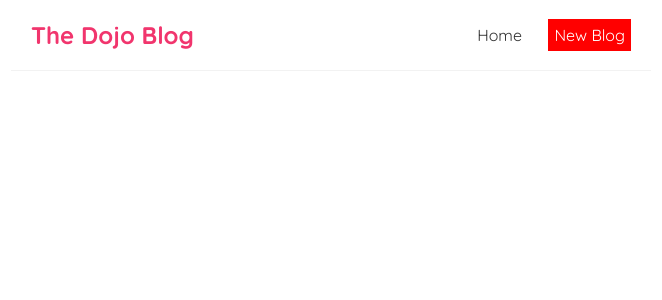
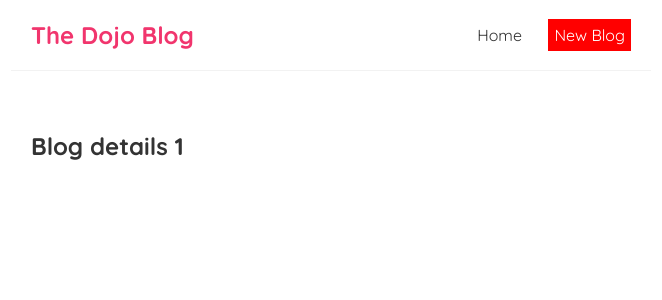
Before and after one commit to alirza143/react, a React (Create React App) app: page /blog/1 in a window 1280 px wide. Shown: the top 300 px of the page, without its empty margins (309-971 px from the left). Built offline with nearby package versions, Linux system fonts and the light colour scheme.

Commit message:
add parametes to routes and print in

```diff
--- a/src/App.js
+++ b/src/App.js
@@ -2,6 +2,7 @@
 import Navbar from './Navbar';
 import {BrowserRouter as Router, Route, Switch} from 'react-router-dom';
 import Create from './Create';
+import BlogDetails from './BlogDetails';
 
 function App() {
   return (
@@ -16,6 +17,9 @@
             <Route path="/create">
               <Create />
             </Route>
+            <Route path="/blog/:id">
+              <BlogDetails />
+            </Route>
         </Switch>
           </div>
       </div>
--- /dev/null
+++ b/src/BlogDetails.js
@@ -0,0 +1,14 @@
+import { useParams } from 'react-router-dom';
+
+const BlogDetails = () => {
+
+    const { id } = useParams();
+
+    return (
+        <div className="blog-details">
+            <h2>Blog details { id }</h2>
+        </div>
+     );
+}
+
+export default BlogDetails;
--- a/src/BlogList.js
+++ b/src/BlogList.js
@@ -1,3 +1,5 @@
+import { Link } from 'react-router-dom';
+
 const BlogList = ({blogs,title}) => {
 
     // const blogs = props.blogs;
@@ -6,13 +8,15 @@
         <div className="blog-list">
             <h2>{title}</h2>
             {
-                    blogs.map((blog) => (
-                        <div className="blog-preview" key={blog.id}>
+                blogs.map((blog) => (
+                    <div className="blog-preview" key={blog.id}>
+                        <Link to={`/blog/${blog.id}`}>
                             <h2>{blog.title}</h2>
                             <p>written by {blog.author}</p>
-                        </div>
-                    ))
-                }
+                        </Link>
+                    </div>
+                ))
+            }
         </div>
      );
 }
--- a/src/index.css
+++ b/src/index.css
@@ -48,3 +48,7 @@
   color: #f1356d;
   margin-bottom: 8px;
   }
+
+  .blog-preview a{
+    text-decoration: none;
+  }
--- a/src/useFetch.js
+++ b/src/useFetch.js
@@ -33,7 +33,7 @@
                     setIsError(err.message);
                 //}
             })
-        }, 1000)
+        }, 100)
 
         // return () => abortController.abort();
         //dependency [url]
```
Also changed, not shown: 1 other file (tests, documents, lock files or other folders).
